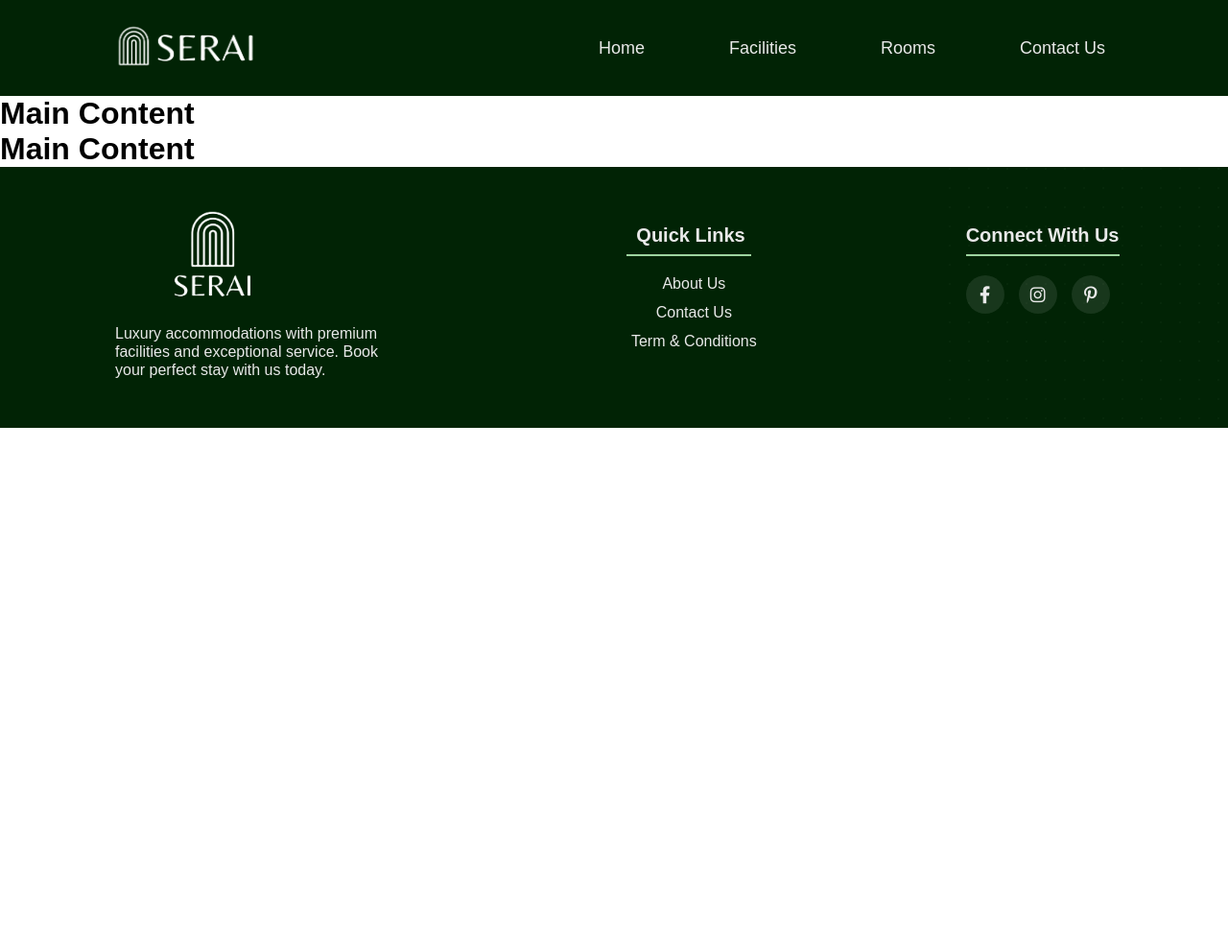
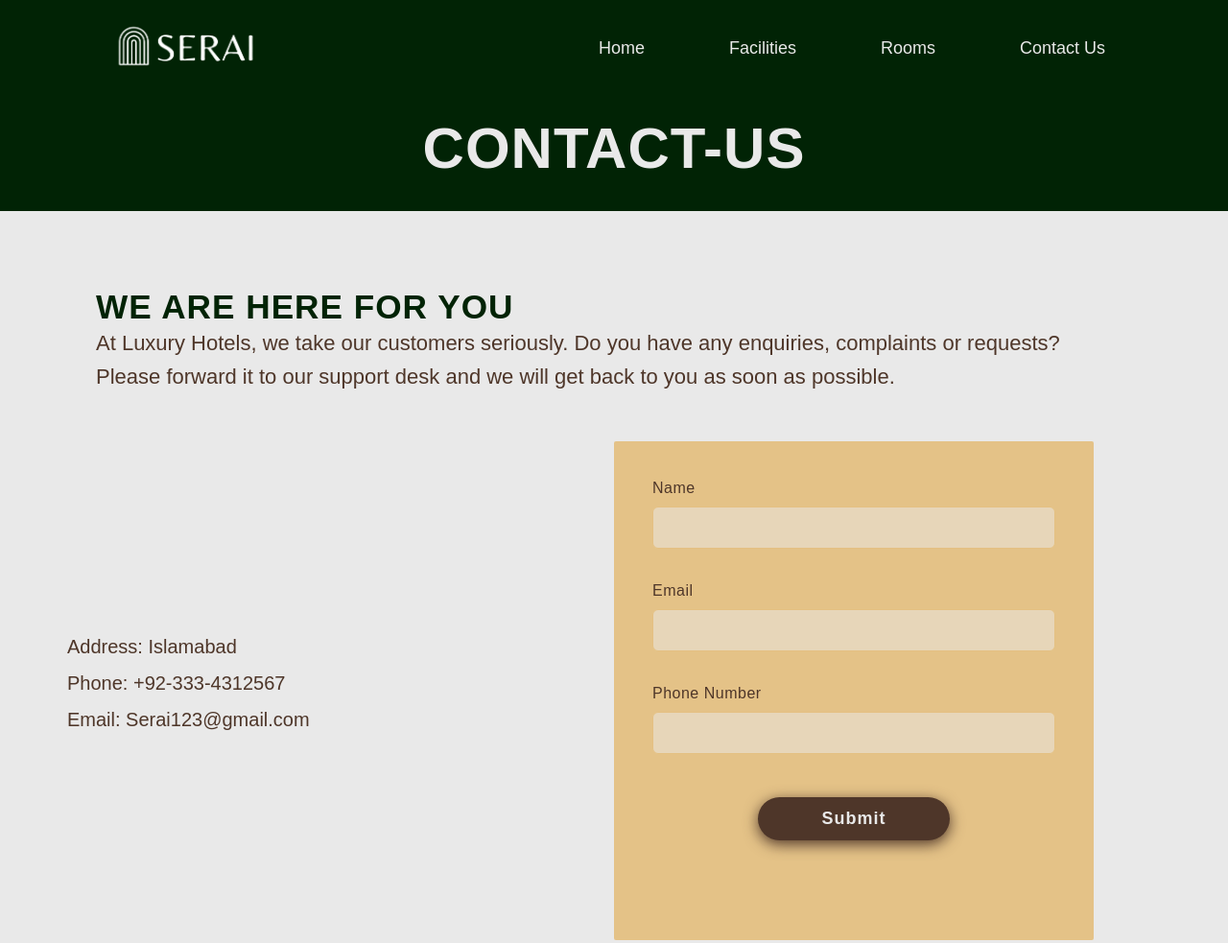
Before and after one commit to jameel6718/Serai, a website: page public/contact.html in a window 1280 px wide. Shown: the top 983 px of the page at 96% size. Before the commit the page ends 800 px from the top, so only its background shows below. Drawn offline with Linux system fonts and the light colour scheme.

Commit message:
contact us added

```diff
--- a/public/contact.css
+++ b/public/contact.css
@@ -234,3 +234,142 @@ footer {
       margin-bottom: 15px;
   }
 }
+
+/*Main section*/
+body{
+  background-color:#E9E9E9;
+}
+
+.container {
+  width: 100%;
+  max-width: 1200px;
+  display: flex;
+  flex-wrap: wrap;
+  gap: 40px;
+  margin: 50px auto;
+  padding-right:100px;
+  padding-left:30px ;
+}
+.head-container{
+  width: 100%;
+  height: 120px;
+  padding: 20px;
+  background: #012305;
+  color: #E9E9E9;
+  align-items: center;
+  text-align: center;
+  margin-bottom: 20px; /* Adjusted margin */
+  letter-spacing: 1px;
+  font-size:30px;
+
+}
+.contact-section {
+  width: 500px;
+  min-height: 520px;
+  background: rgba(228, 192, 130, 0.95);
+  border-radius: 2px;
+  padding: 40px;
+  backdrop-filter: blur(40px);
+  transition: all 0.4s ease;
+  overflow: auto; /* Allow scrolling if content overflows */
+}
+
+.contact-section:hover {
+  transform: translateY(-5px);
+  box-shadow: 0 5px 30px rgba(0, 0, 0, 0.6);
+}
+
+@keyframes fadeIn {
+  from { opacity: 0; transform: translateY(20px); }
+  to { opacity: 1; transform: translateY(0); }
+}
+
+.info-container {
+  animation: fadeIn 1s ease-out;
+  margin-bottom: 20px;
+}
+
+button {
+  transition: background 0.3s ease, transform 0.2s ease;
+}
+
+button:hover {
+  transform: scale(1.02);
+}
+.content-container h1 {
+  text-align:left;
+  margin-top: 80px; /* Adjusted margin */
+  font-size: 2.2rem;
+  letter-spacing: 1px;
+  color: #012305;
+  padding-right:150px;
+  padding-left:100px ;
+}
+.content-container p {
+  text-align: left;
+  line-height: 1.6;
+  color: #4e3629; /* Dark brown */
+  font-size: 22px;
+  padding-right:150px;
+  padding-left:100px ;
+}
+.contact-info p {
+  margin-bottom: 15px;
+  font-size: 20px;
+  color: #4e3629; /* Dark brown */
+}
+.form-group {
+  margin-bottom: 20px;
+  transition: transform 0.2s ease;
+}
+.form-group:hover {
+  transform: translateX(5px);
+}
+label {
+  display: block;
+  margin-bottom: 10px;
+  color: #4e3629;
+  font-weight: 500;
+  letter-spacing: 0.5px;
+}
+input, textarea {
+  width: 100%;
+  padding: 12px;
+  border: 1px solid #e4c082;
+  border-radius: 6px;
+  margin-bottom: 15px;
+  font-size: 1rem;
+  transition: all 0.3s ease;
+  background: rgba(233, 233, 233, 0.5);
+  color: #4e3629;
+}
+input:focus, textarea:focus {
+  outline: none;
+  border: 1px solid #4e3629;
+  background: rgba(255, 255, 255, 0.25) !important;
+}
+button {
+  width: 200px;
+  padding: 12px;
+  background: #4e3629;
+  border: none;
+  border-radius: 25px;
+  color: #e9e9e9;
+  font-size: 18px;
+  font-weight: 600;
+  cursor: pointer;
+  letter-spacing: 1px;
+  margin-top: 10px;
+  margin-left: 110px;
+  box-shadow: 0 4px 15px #4e3629;
+}
+button:hover {
+  background: #012305; /* Dark green */
+}
+.footer-section {
+  flex: 1;
+  width: 550px;
+  display: flex;
+  align-items: center;
+  color:#4e3629;
+}
--- a/public/contact.html
+++ b/public/contact.html
@@ -22,8 +22,41 @@
         </nav>
     </header>
     <main>
-      <h1>Main Content</h1>
-      <h1>Main Content</h1>
+        <div class="head-container">
+            <h1>CONTACT-US</h1>
+        </div>
+        <div class="content-container">
+            <h1>WE ARE HERE FOR YOU</h1>
+            <p>At Luxury Hotels, we take our customers seriously. Do you have any enquiries, complaints or requests? Please forward it to our support desk and we will get back to you as soon as possible.</p>
+        </div>
+        <div class="container">
+                <div class="footer-section">
+                        <div class="contact-info">
+                            <p>Address: Islamabad</p>
+                            <p>Phone: +92-333-4312567</p>
+                            <p>Email: Serai123@gmail.com</p>
+
+                        </div>
+                </div>
+                <div class="contact-section">
+                    <form id="contactForm">
+                        <div class="form-group">
+                            <label for="name">Name</label>
+                            <input type="text" id="name" required>
+                        </div>
+                        <div class="form-group">
+                            <label for="email">Email</label>
+                            <input type="email" id="email" required>
+                        </div>
+                        <div class="form-group">
+                            <label for="phone">Phone Number</label>
+                            <input type="tel" id="phone" required>
+                        </div>
+                        <button type="submit" style="position:sticky;bottom:0;">Submit</button>
+                    </div>
+                    </form>
+                </div>
+            </div>
     </main>
     <footer>
           <div class="footer-bg-pattern"></div>
@@ -57,5 +90,11 @@
               </div>
           </div>
       </footer>
+      <script>
+        document.getElementById("contactForm").addEventListener("submit", function(event) {
+            event.preventDefault();
+            alert("Your message has been submitted!");
+        });
+      </script>
 </body>
 </html>
```
Also changed, not shown: routes/contact.js (deleted).
